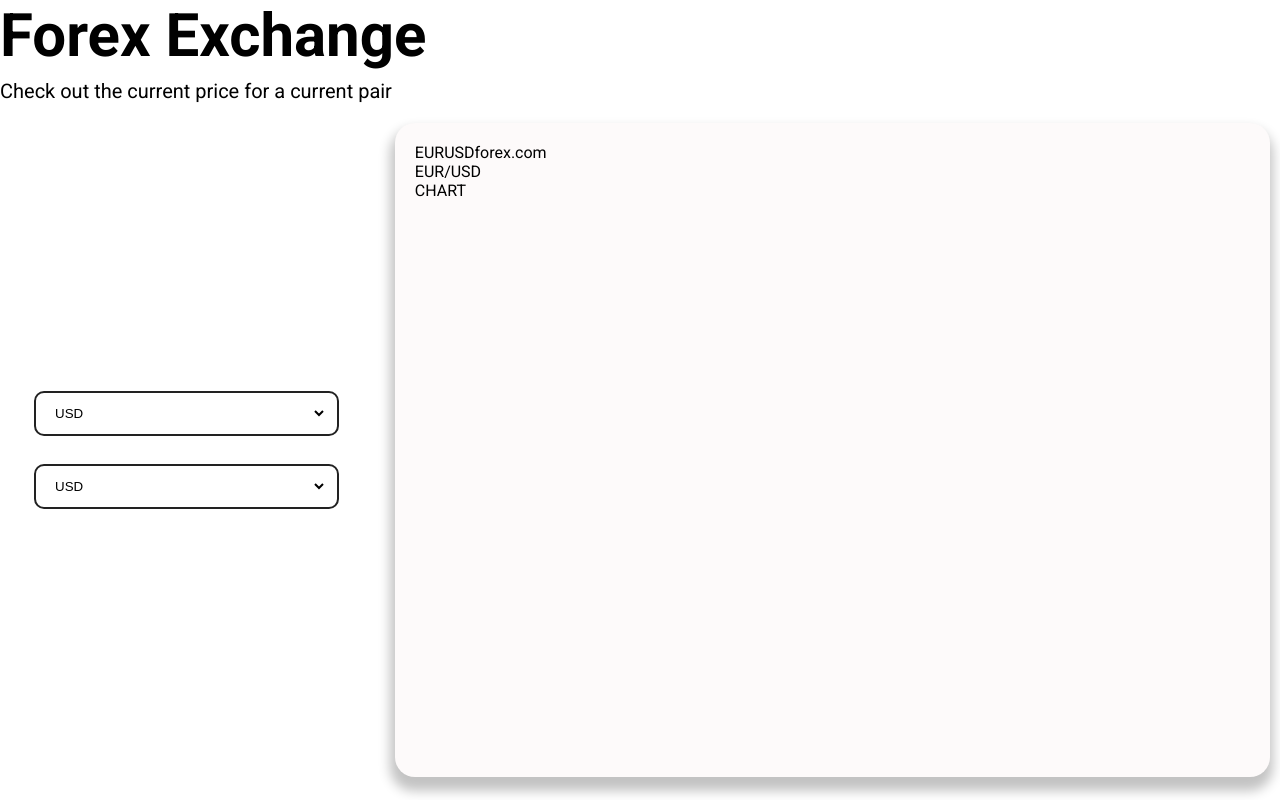
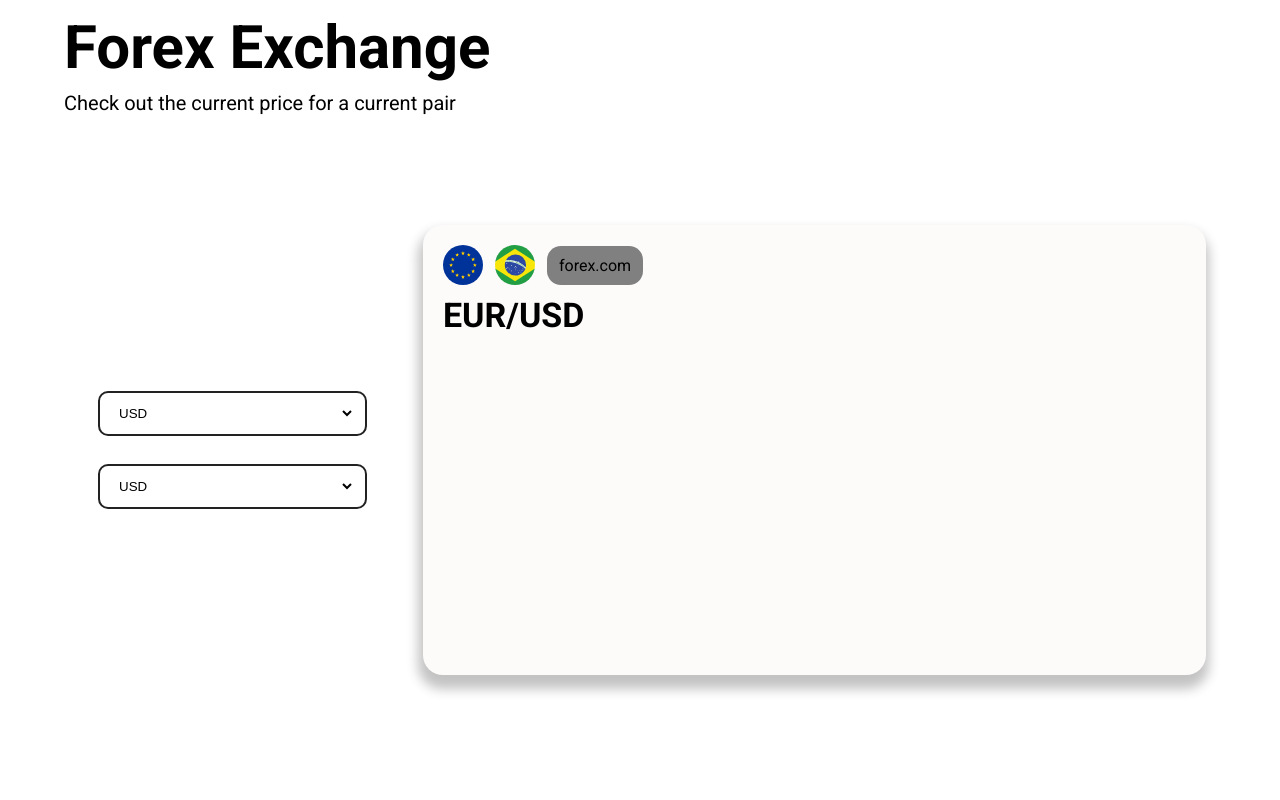
Before and after one commit to VitorTorquato/forex-exchange, a Vue app: page / in a window 1280 px wide. Built offline with nearby package versions, Linux system fonts and the light colour scheme; some icons are missing.

Commit message:
flags implemented , base layout building

```diff
--- a/index.html
+++ b/index.html
@@ -8,6 +8,11 @@
 
     <link rel="preconnect" href="https://fonts.gstatic.com" crossorigin>
     <link href="https://fonts.googleapis.com/css2?family=Roboto:ital,wght@0,100..900;1,100..900&display=swap" rel="stylesheet">
+
+    <link
+    rel="stylesheet"
+    href="https://cdn.jsdelivr.net/gh/lipis/flag-icons@7.2.3/css/flag-icons.min.css"
+    />
     <title>Forex Exchange App</title>
   </head>
   <body>
--- a/package.json
+++ b/package.json
@@ -9,6 +9,7 @@
     "preview": "vite preview"
   },
   "dependencies": {
+    "flag-icons": "^7.3.2",
     "vue": "^3.5.13"
   },
   "devDependencies": {
--- a/src/App.vue
+++ b/src/App.vue
@@ -1,4 +1,5 @@
 <script >
+  import "/node_modules/flag-icons/css/flag-icons.min.css";
 
   import Input from './components/input/Input.vue';
   export default{
@@ -11,7 +12,7 @@
 
 <template>
     <div class="app">
-      <main class="main_container">
+      <main>
         <h1 class="title">Forex Exchange</h1>
         <p>Check out the current price for a current pair</p>
 
@@ -23,19 +24,19 @@
 
 
               <div class="chart_container">
+
                 <div class="flags_currency_container">
+
                   <div class="flags_wrapper">
-                      <span class="flags">EUR</span>
-                      <span class="flags">USD</span>
-                      <span>forex.com</span>
+                      <span class="flags fi fi-eu"></span>
+                      <span class="flags fi fi-br"></span>
+                      <span class="forex_tag">forex.com</span>
                     </div>
 
-                    <span>EUR/USD</span>
+                    <span class="currency">EUR/USD</span>
+                  </div>
 
-                    <div>
-                      CHART
-                    </div>
-                  </div>
+
               </div>
           </section>
       </main>
@@ -43,18 +44,18 @@
 </template>
 
 <style lang="scss" scoped>
+
   .app{
     width: 100%;
     min-height: 100dvh;
-  }
 
-  .main_container{
+    main{
       width: 100%;
-    max-width: 1280px;
+      max-width: 1200px;
       margin: 0 auto;
-  }
+      padding: 1.2rem 2.4rem;
 
-  /*title and sub-title*/
+
       .title{
     font-size: 6rem;
     font-weight: bold;
@@ -65,14 +66,14 @@
     font-size: 2rem;
   }
 
-  /*section*/
     section{
     width: 100%;
-    height: calc(100vh - 106px);
+    height: calc(100vh - 130px);
     padding: 2rem 1rem;
     display: flex;
+    align-items: center;
     gap: 3.2rem;
-  }
+
 
     .inputs_container{
     width: 28%;
@@ -86,16 +87,68 @@
 
   }
 
-
   .chart_container{
     flex: 1;
-    height: 100%;
+    height: 90%;
+    max-height: 45rem;
     padding: 2rem;
    background-color:rgb(253, 250, 250);
     border-radius: 2rem;
     box-shadow: -1px 10px 12px 4px rgba(0,0,0,0.24);
   -webkit-box-shadow: -1px 10px 12px 4px rgba(0,0,0,0.24);
   -moz-box-shadow: -1px 10px 12px 4px rgba(0,0,0,0.24);
+
+
+
+  .flags_currency_container{
+    display: flex;
+    flex-direction: column;
+    gap: 1rem;
+
+    .flags_wrapper{
+      display: flex;
+      align-items: center;
+      gap: 1.2rem;
+
+
+      .flags{
+        width: 4rem;
+        height: 4rem;
+        background-color: red;
+        display: flex;
+        align-items: center;
+        justify-content: center;
+        padding: .5rem;
+        border-radius: 50%;
+        background-size: cover;
+
       }
 
+
+
+      .forex_tag{
+        padding: 1rem 1.2rem;
+        background-color: gray;
+        border-radius: 1.4rem;
+      }
+
+
+    }
+
+    .currency{
+      font-size: 3.4rem;
+      font-weight: bold;
+    }
+
+  }
+
+  }
+
+
+   }
+  }
+}
+
+
+
 </style>
--- a/src/assets/main.scss
+++ b/src/assets/main.scss
@@ -1,3 +1,4 @@
+
 *{
   box-sizing: border-box;
   margin: 0;
@@ -8,6 +9,9 @@
     font-size: 62.5%;
 }
 
+
+
+
 body {
   min-height: 100vh;
   font-size: 1.6rem;
@@ -15,3 +19,11 @@ body {
   -webkit-font-smoothing: antialiased;
   -moz-osx-font-smoothing: grayscale;
 }
+
+input,select{
+  width: 100%;
+  padding: 1.2rem 1.5rem;
+  border: none;
+  background-color: transparent;
+  outline: none;
+}
--- a/src/components/input/Input.vue
+++ b/src/components/input/Input.vue
@@ -16,6 +16,7 @@
 </template>
 
 <style scoped>
+
     .input_container{
         width: 100%;
         border: 2px solid #222;
@@ -23,12 +24,5 @@
         padding-right: 1rem;
     }
 
-    select{
-        width: 100%;
-        padding: 1.2rem 1.5rem;
-        border: none;
-        background-color: transparent;
-        outline: none;
 
-    }
 </style>
```
Also changed, not shown: 1 other file (tests, documents, lock files or other folders). Lines whose indentation alone changed are shown as unchanged.
